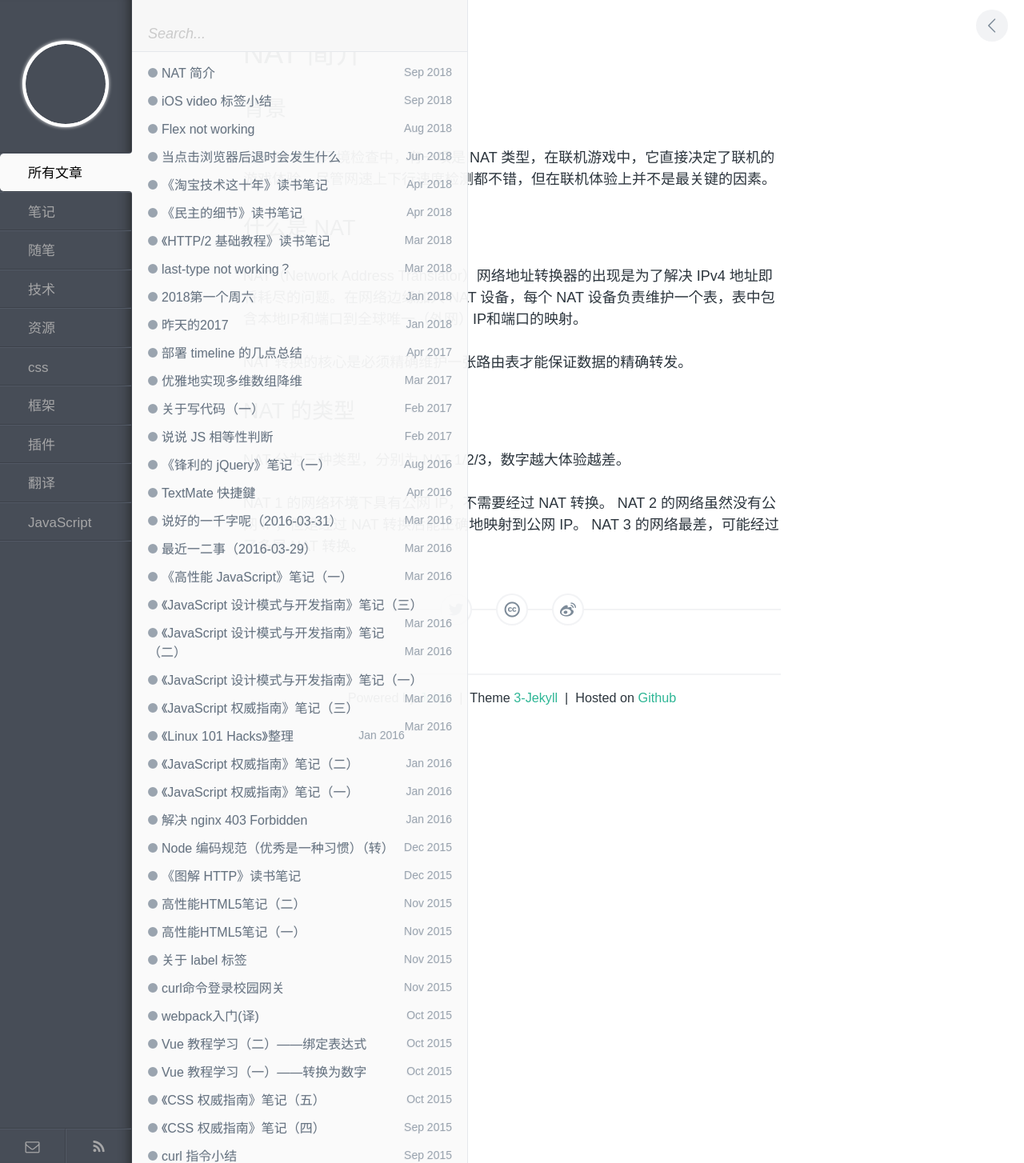
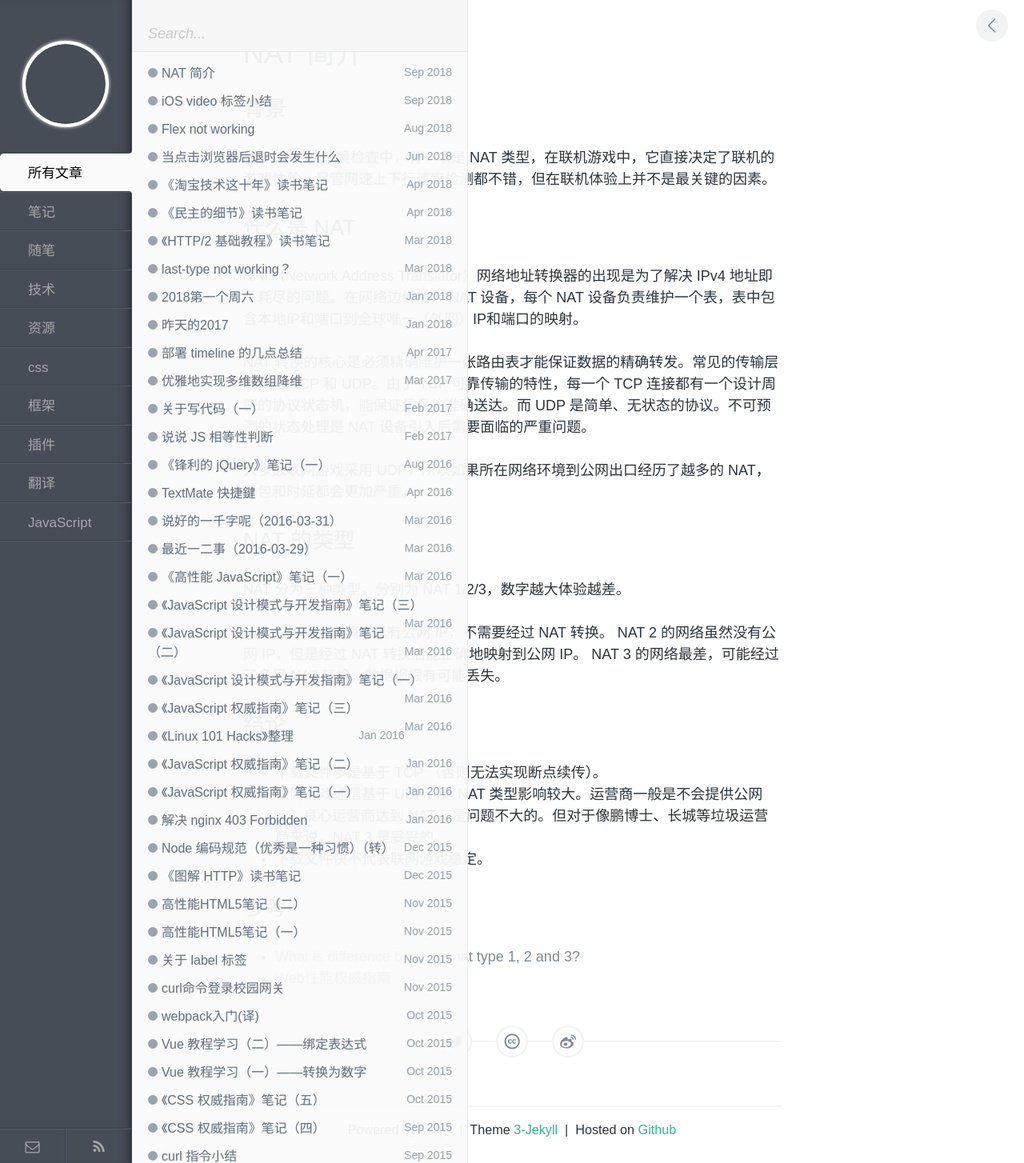
Before and after one commit to byr-gdp/byr-gdp.github.io, a Jekyll site: the page built from _posts/tech/2018-09-19-nat-type-difference.md, in a window 1280 px wide. Shown: the whole page at 80% size. Built offline with Jekyll 4.4.1, drawn with Linux system fonts in a browser that asks for light colours; comment, search, counter and statistics services are not loaded.

Commit message:
feat: 补充 NAT 类型简介

```diff
--- a/_posts/tech/2018-09-19-nat-type-difference.md
+++ b/_posts/tech/2018-09-19-nat-type-difference.md
@@ -15,7 +15,9 @@ description: 简介 NAT 不同类型的区别
 
 NAT（Network Address Translator）网络地址转换器的出现是为了解决 IPv4 地址即将耗尽的问题。在网络边缘加入 NAT 设备，每个 NAT 设备负责维护一个表，表中包含本地IP和端口到全球唯一（外网）IP和端口的映射。
 
-NAT 转换的核心是必须精确维护一张路由表才能保证数据的精确转发。
+NAT 转换的核心是必须精确维护一张路由表才能保证数据的精确转发。常见的传输层协议是 TCP 和 UDP。由于 TCP 可靠传输的特性，每一个 TCP 连接都有一个设计周密的协议状态机，能保证信息的准确送达。而 UDP 是简单、无状态的协议。不可预测的状态处理是 NAT 设备引入后需要面临的严重问题。
+
+大多数联网游戏采用 UDP，所以如果所在网络环境到公网出口经历了越多的 NAT，丢包和时延都会更加严重。
 
 ## NAT 的类型
 
@@ -23,4 +25,15 @@ NAT 分为三种类型，分别为 NAT 1/2/3，数字越大体验越差。
 
 NAT 1 的网络环境下具有公网 IP，不需要经过 NAT 转换。
 NAT 2 的网络虽然没有公网 IP，但是经过 NAT 转换后能正确地映射到公网 IP。
-NAT 3 的网络最差，可能经过了多层 NAT 转换。
+NAT 3 的网络最差，可能经过了多层 NAT 转换，数据报很有可能丢失。
+
+## 结论
+
+- 下载文件多是基于 TCP （否则无法实现断点续传）。
+- 联网游戏通信基于 UDP，受 NAT 类型影响较大。运营商一般是不会提供公网 IP，良心运营商达到 NAT 2 是问题不大的。但对于像鹏博士、长城等垃圾运营商来说，NAT 3 是妥妥的。
+- 下载文件快不代表联网游戏稳定。
+
+## 参考
+
+- [What is difference between nat type 1, 2 and 3?](https://www.quora.com/What-is-difference-between-nat-type-1-2-and-3)
+- [Web性能权威指南](https://book.douban.com/subject/25856314/)
```
